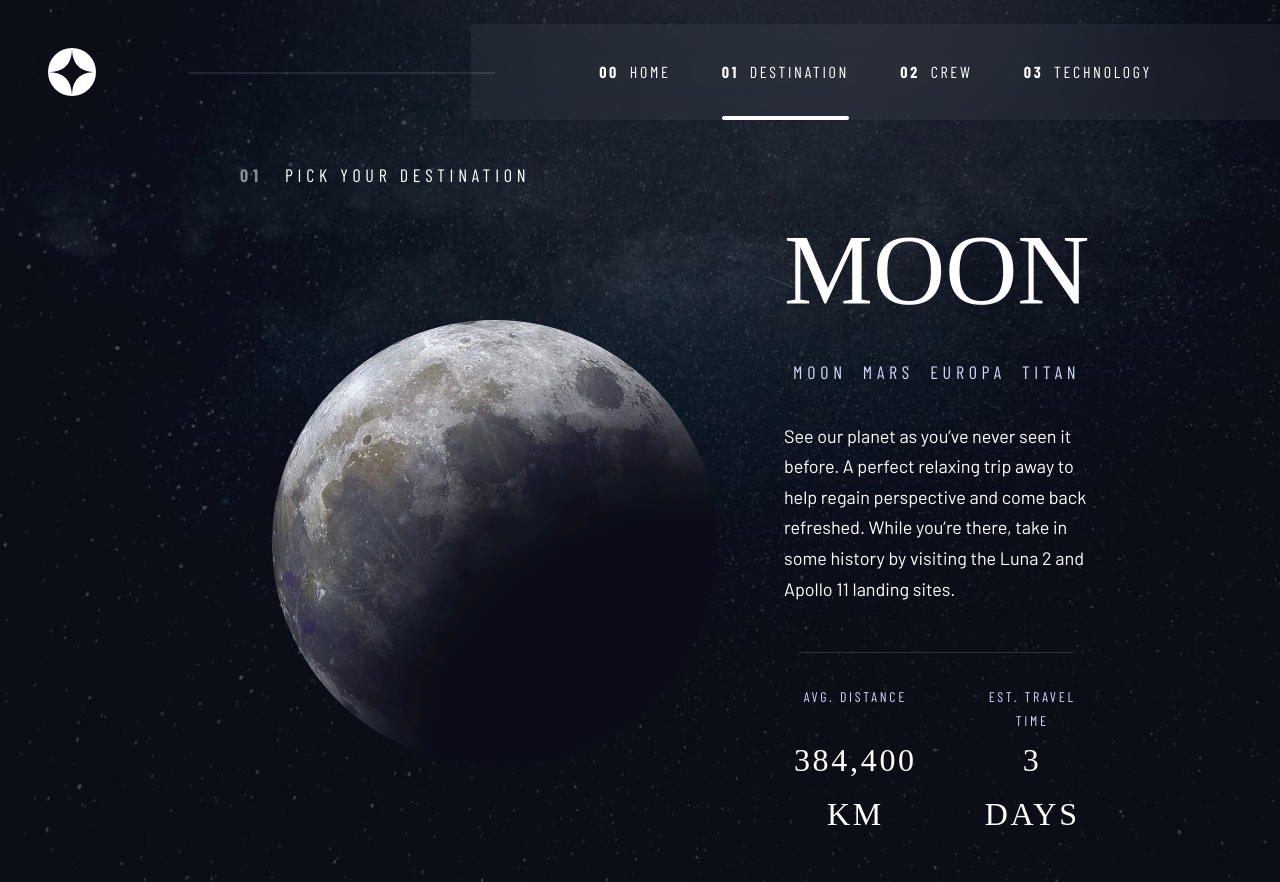
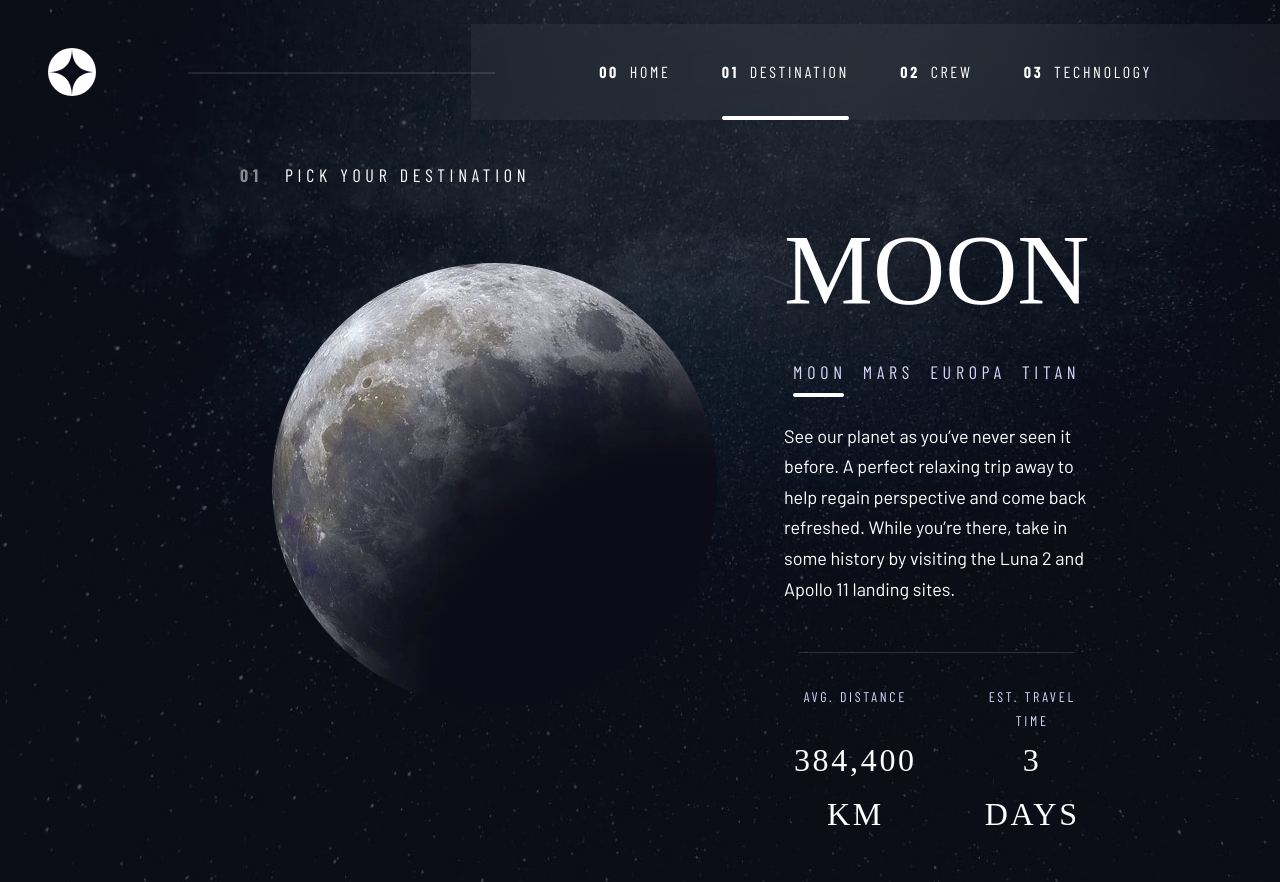
Before and after one commit to BParadowski/space_tourism, a React (Vite) app: page /destination in a window 1280 px wide. Built offline with nearby package versions, Linux system fonts and the light colour scheme; a web font is replaced by a local one.

Commit message:
Finish styling destination page

```diff
--- a/src/App.tsx
+++ b/src/App.tsx
@@ -127,6 +127,9 @@ const globalStyle = css`
     margin: 0;
     font-weight: 400;
   }
+  html:focus-within {
+  scroll-behavior: smooth;
+}
 
   li {
     list-style: none;
--- a/src/pages/AnimatedPage.tsx
+++ b/src/pages/AnimatedPage.tsx
@@ -20,7 +20,7 @@ function AnimatedPage({ backgrounds, children }: Props) {
     <motion.div
       initial={{ opacity: 0 }}
       animate={{ opacity: 1 }}
-      transition={{ duration: 0.6 }}
+      transition={{ duration: 0.45 }}
       exit={{ opacity: 0 }}
       css={css`
         background-image: ${mobile};
--- a/src/pages/Destination.tsx
+++ b/src/pages/Destination.tsx
@@ -1,4 +1,4 @@
-import React, { useState } from "react";
+import React, { ReactEventHandler, useState } from "react";
 import AnimatedPage from "./AnimatedPage";
 import { AnimatePresence, motion } from "framer-motion";
 import { css } from "@emotion/react";
@@ -21,6 +21,21 @@ const backgrounds = {
   desktop: "url(/images/destination/background-destination-desktop.jpg)",
 };
 
+const animationVariants = {
+  initial: {
+    opacity: 0,
+    x: 50,
+  },
+  animated: {
+    opacity: 1,
+    x: 0,
+  },
+  exiting: {
+    opacity: 0,
+    x: -50,
+  },
+};
+
 function Destination(props: { dataArr: DestinationData[] }): JSX.Element {
   const { dataArr } = props;
   const [currentDestination, setCurrentDestination] = useState(0);
@@ -31,7 +46,10 @@ function Destination(props: { dataArr: DestinationData[] }): JSX.Element {
     <nav>
       <ul>
         {dataArr.map((destination, index) => (
-          <li key={destination.name}>
+          <li
+            key={destination.name}
+            className={currentDestination === index ? "active" : ""}
+          >
             <button onClick={() => setCurrentDestination(index)}>
               {destination.name}
             </button>
@@ -47,20 +65,79 @@ function Destination(props: { dataArr: DestinationData[] }): JSX.Element {
         <h2>
           <span>01&ensp;</span> PICK YOUR DESTINATION
         </h2>
-        <picture>
+        <AnimatePresence mode="wait">
+          <motion.picture
+            variants={animationVariants}
+            initial={{ opacity: 0 }}
+            animate={{ opacity: 1 }}
+            exit={{ opacity: 0 }}
+            transition={{
+              ease: "easeOut",
+              duration: 0.6,
+            }}
+            key={`${name}picture`}
+          >
             <source type="image/webp" srcSet={images.webp} />
             <img src={images.png} alt="Picture of your chosen destination" />
-        </picture>
+          </motion.picture>
+        </AnimatePresence>
         {destinationNav}
-        <h3>{name}</h3>
-        <p className="description">{description}</p>
-        <div className="separating-line"></div>
-        <motion.div className="distance-time-info">
+        <AnimatePresence mode="wait">
+          <motion.h3
+            key={`${name}name`}
+            variants={animationVariants}
+            initial="initial"
+            animate="animated"
+            exit="exiting"
+            transition={{
+              ease: "easeOut",
+            }}
+          >
+            {name}
+          </motion.h3>
+          <motion.p
+            key={`${name}descr`}
+            variants={animationVariants}
+            initial="initial"
+            animate="animated"
+            exit="exiting"
+            transition={{
+              ease: "easeOut",
+            }}
+            className="description"
+          >
+            {description}
+          </motion.p>
+          <motion.div
+            key={`${name}separatingline`}
+            variants={animationVariants}
+            initial="initial"
+            animate="animated"
+            exit="exiting"
+            transition={{
+              ease: "easeOut",
+            }}
+            className="separating-line"
+          ></motion.div>
+
+          <motion.div
+            key={`${name}info`}
+            variants={animationVariants}
+            initial="initial"
+            animate="animated"
+            exit="exiting"
+            transition={{
+              ease: "easeOut",
+              duration: 0.5,
+            }}
+            className="distance-time-info"
+          >
             <p className="subheading2">AVG. DISTANCE</p>
             <p className="subheading1">{distance}</p>
             <p className="subheading2">EST. TRAVEL TIME</p>
             <p className="subheading1">{travel}</p>
           </motion.div>
+        </AnimatePresence>
       </div>
     </AnimatedPage>
   );
@@ -220,7 +297,6 @@ const layoutAndStyling = css`
       padding: 2rem;
       grid-row: 2/-1;
       grid-column: 1/2;
-      place-self: center;
       height: 520px;
     }
 
--- a/src/pages/Home.tsx
+++ b/src/pages/Home.tsx
@@ -90,6 +90,7 @@ const exploreButtonStyle = css`
   cursor: pointer;
   letter-spacing: var(--ls-small);
   font-size: var(--fs-600);
+  font-family: var(--ff-serif);
   display: flex;
   justify-content: center;
   align-items: center;
```
Lines whose indentation alone changed are shown as unchanged.
